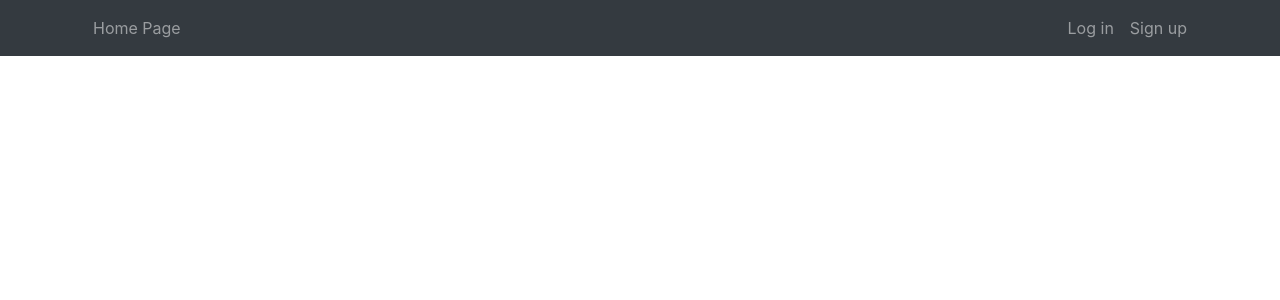
After one commit to TKlochowicz/to-do-list, a Flask app: template templates/header.html in a window 1280 px wide. The commit adds this page. Shown: the top 300 px of the page. Run offline with Flask 2, Linux system fonts and the light colour scheme; the template is opened without the code that fills it, so the values that code supplies are empty; some libraries are stand-ins or nearby versions.

Commit message:
Adding navbar and favicon

```diff
--- a/static/style.css
+++ b/static/style.css
@@ -0,0 +1,10 @@
+
+/* Navigation bar */
+body {
+    padding-top: 60px;
+  }
+  @media (max-width: 979px) {
+    body {
+      padding-top: 0px;
+    }
+  }
--- /dev/null
+++ b/templates/header.html
@@ -0,0 +1,49 @@
+<!DOCTYPE html>
+<html>
+<head>
+    <meta charset="utf-8">
+    <meta http-equiv="X-UA-Compatible" content="IE=edge">
+    <title></title>
+    <meta name="description" content="">
+    <meta name="viewport" content="width=device-width, initial-scale=1">
+    <title>PTM Pro Task Manager</title>
+    <link rel="icon" type="image/x-icon" href="/static/favicon.png">
+
+    <!-- Bootstrap CSS -->
+    <link rel="stylesheet" href="https://cdn.jsdelivr.net/npm/bootstrap@4.4.1/dist/css/bootstrap.min.css" integrity="sha384-Vkoo8x4CGsO3+Hhxv8T/Q5PaXtkKtu6ug5TOeNV6gBiFeWPGFN9MuhOf23Q9Ifjh" crossorigin="anonymous">
+    <!-- Custom styles for this website -->
+    <link href="{{ url_for('static', filename='style.css')}}" rel="stylesheet">
+    <!-- Font Awsome script -->
+    <script src="https://kit.fontawesome.com/522e9f6110.js" crossorigin="anonymous"></script>
+</head>
+<body>
+<!-- Navigation -->
+  <nav class="navbar navbar-expand-lg navbar-dark fixed-top bg-dark" id="mainNav">
+    <div class="container">
+      <button class="navbar-toggler navbar-toggler-right" type="button" data-toggle="collapse" data-target="#navbarResponsive" aria-controls="navbarResponsive" aria-expanded="false" aria-label="Toggle navigation">
+        <i class="fas fa-bars"> </i> Menu
+      </button>
+      <div class="collapse navbar-collapse" id="navbarResponsive">
+        <ul class="navbar-nav mr-auto">
+            <li class="nav-item">
+                <a class="nav-link" href="{{ url_for('home') }}">Home Page</a>
+              </li>
+        </ul>
+        <ul class="navbar-nav ml-auto">
+        {%if not logged_in%}
+          <li class="nav-item">
+            <a class="nav-link" href="">Log in</a>
+          </li>
+          <li class="nav-item">
+            <a class="nav-link" href="">Sign up</a>
+          </li>
+        {%endif%}
+        {%if logged_in%}
+          <li class="nav-item">
+            <a class="nav-link" href="">Log out</a>
+          </li>
+        {%endif%}
+        </ul>
+      </div>
+    </div>
+  </nav>
```
Also changed, not shown: templates/footer.html (added, +7 -0 lines), templates/index.html (+8 -23 lines), static/favicon.png (added).
